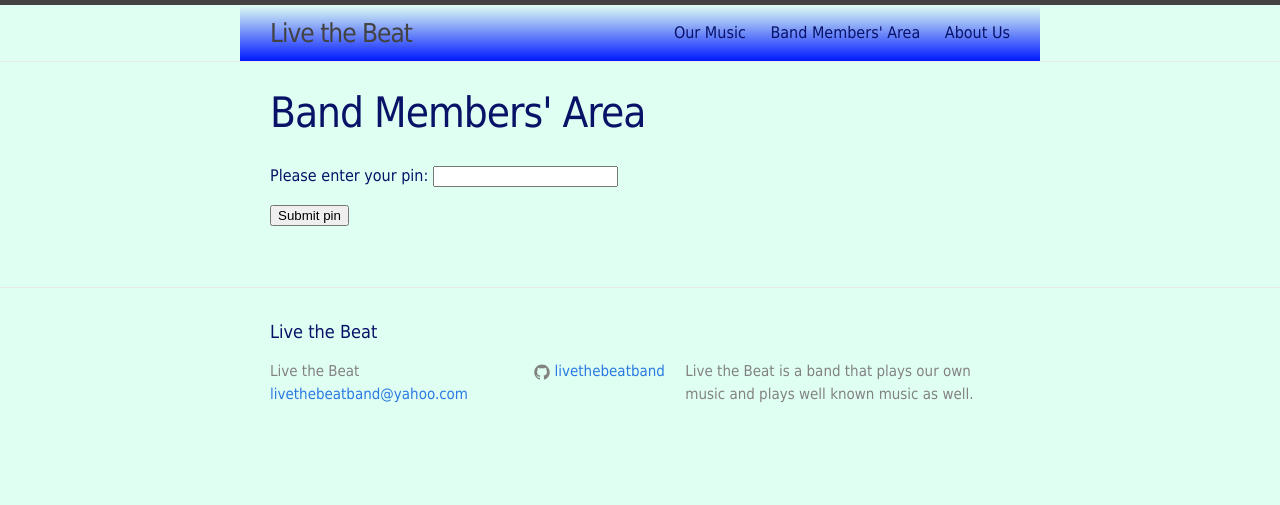
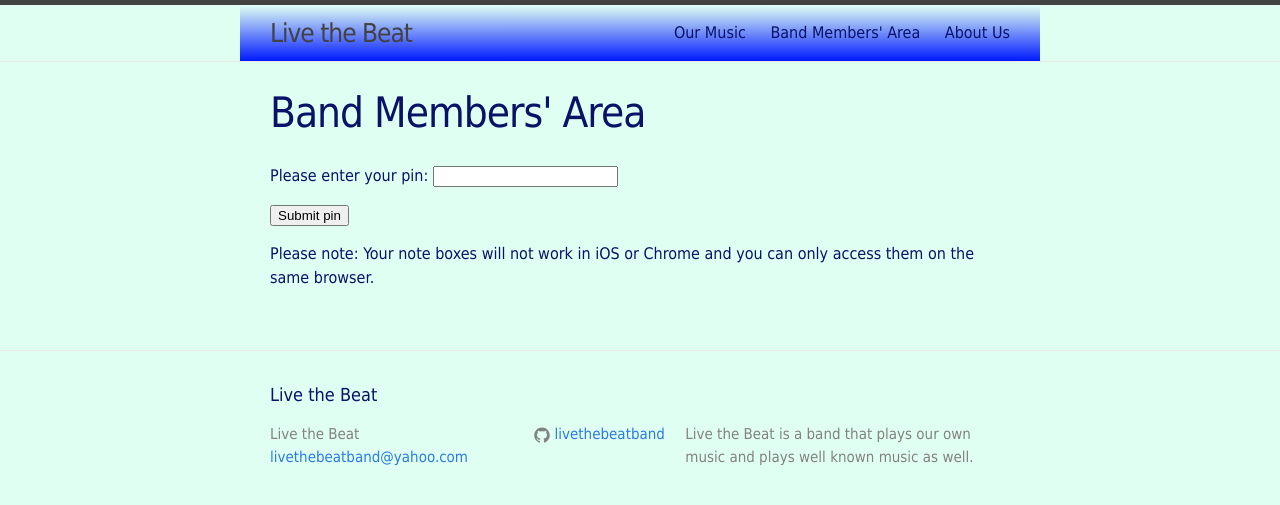
Before and after one commit to livethebeatband/livethebeatband.github.io, a Jekyll site: the page built from members-area/index.md, in a window 1280 px wide. Shown: the top 505 px of the page. Built offline with Jekyll 4.4.1, drawn with Linux system fonts in a browser that asks for light colours.

Commit message:
Update index.md

```diff
--- a/members-area/index.md
+++ b/members-area/index.md
@@ -8,6 +8,7 @@ Please enter your pin:
 
 <button onclick="checkPin()">Submit pin</button>
 
+<p>Please note: Your note boxes will not work in iOS or Chrome and you can only access them on the same browser.</p>
 <script>
 function checkPin() {
   var pin = document.getElementById("myPin").value;
```
